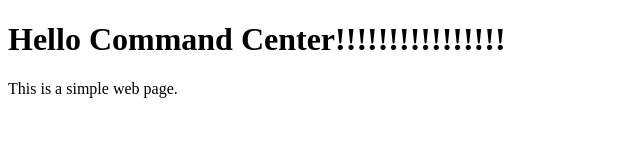
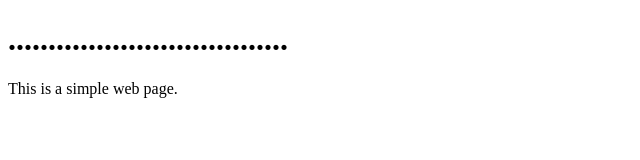
Before and after one commit to irvinvp/micrositios, a plain HTML site: page index.html in a window 1280 px wide. Shown: the whole page, without its empty margins (0-640 px from the left). Drawn offline with Linux system fonts and the light colour scheme.

Commit message:
Update index.html

```diff
--- a/index.html
+++ b/index.html
@@ -1,7 +1,7 @@
 <!DOCTYPE html>
 <html>
   <body>
-    <h1>Hello Command Center!!!!!!!!!!!!!!!!</h1>
+    <h1>...................................</h1>
     <p>This is a simple web page.</p>
   </body>
 </html>
```
